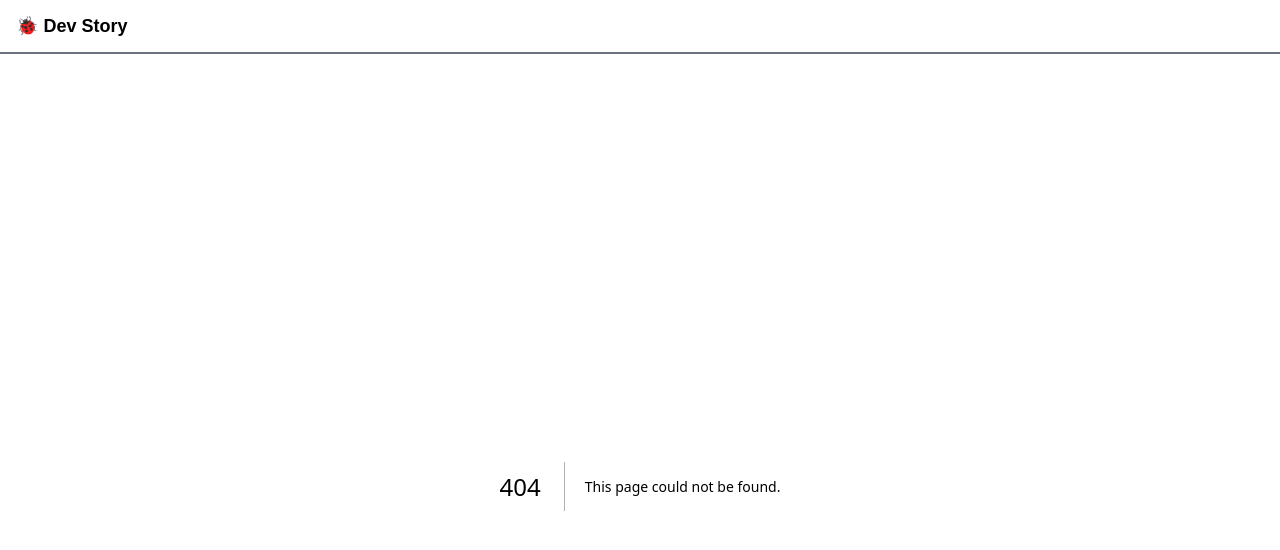
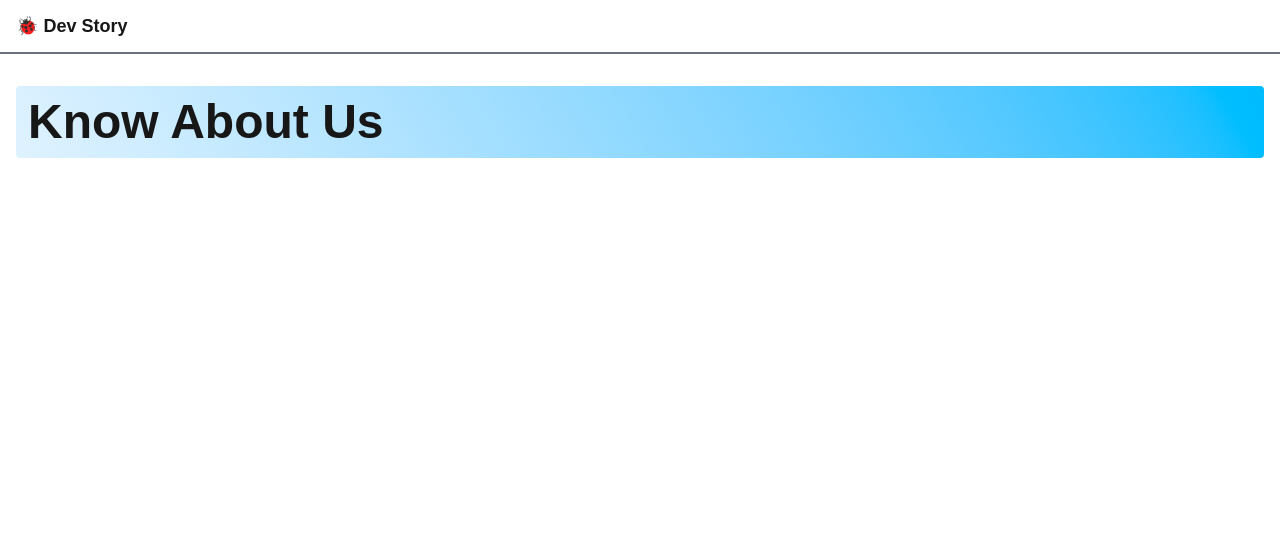
Before and after one commit to Hlamong55/Hello-Next.Js, a Next.js app: page /about in a window 1280 px wide. Before the commit this address had no page. Shown: the top 550 px of the page. Built offline with nearby package versions, Linux system fonts and the light colour scheme.

Commit message:
created about page & its nested routes

```diff
--- /dev/null
+++ b/src/app/about/contact/page.jsx
@@ -0,0 +1,12 @@
+import Title from '@/components/Title';
+import React from 'react';
+
+const Contact = () => {
+    return (
+        <div>
+            <Title>Contact No: 01818470577</Title>
+        </div>
+    );
+};
+
+export default Contact;
--- /dev/null
+++ b/src/app/about/page.jsx
@@ -0,0 +1,12 @@
+import Title from '@/components/Title';
+import React from 'react';
+
+const About = () => {
+    return (
+        <div>
+            <Title>Know About Us</Title>
+        </div>
+    );
+};
+
+export default About;
--- /dev/null
+++ b/src/app/about/teams/page.jsx
@@ -0,0 +1,12 @@
+import Title from '@/components/Title';
+import React from 'react';
+
+const Teams = () => {
+    return (
+        <div>
+            <Title>Meet Our Teams</Title>
+        </div>
+    );
+};
+
+export default Teams;
```
